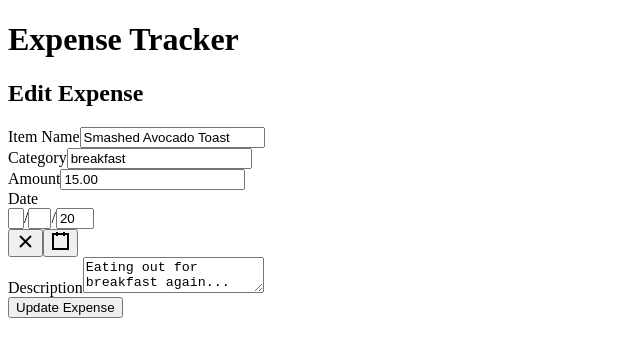
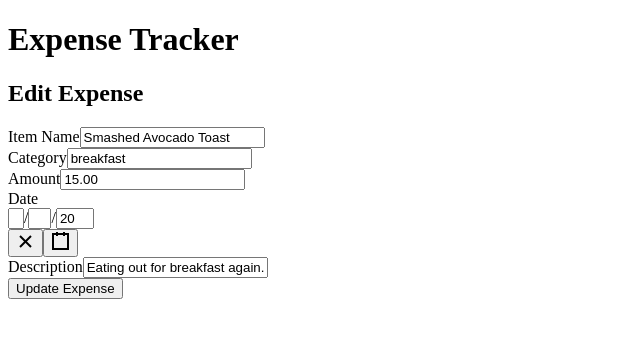
Before and after one commit to kshamseera/mern-expense-tracker-client, a React (Create React App) app: page /expenses/edit/1 in a window 1280 px wide. Shown: the top 356 px of the page, without its empty margins (0-640 px from the left). Built offline with nearby package versions, Linux system fonts and the light colour scheme.

Commit message:
removed toLocaleDateString in Expense
Co-Authored-By: shamsi<kurumbeths@gamil.com>

```diff
--- a/src/components/EditExpense.js
+++ b/src/components/EditExpense.js
@@ -16,7 +16,7 @@ const EditExpense = ({history, expense, updateExpense}) => {
         item: expense.item,
         category: expense.category ,
         amount: expense.amount,
-        date: expense.date.toLocaleDateString() ,
+        date: expense.date,
         notes: expense.notes
       })
     },[expense])
@@ -76,7 +76,7 @@ const EditExpense = ({history, expense, updateExpense}) => {
             </div>
             <div>
                <label>Description</label>
-               <textarea type ="text"  required name="notes"  value={formState.notes} onChange = {handleChange} />
+               <input type ="text" name="notes"  value={formState.notes} onChange = {handleChange} />
             </div>
             <div>
             <input type ="submit" value="Update Expense"></input>
--- a/src/components/NewExpense.js
+++ b/src/components/NewExpense.js
@@ -21,6 +21,7 @@ const NewExpense = ({history, addExpense, nextId}) => {
     }
 
     function handleDateChange(date) {
+        console.log(typeof date)
         setFormState({
             ...formState,
             date: date
@@ -71,7 +72,7 @@ const NewExpense = ({history, addExpense, nextId}) => {
             </div>
             <div>
                <label>Description</label>
-               <textarea type ="text"  required name="notes"  value={formState.notes} onChange = {handleChange} />
+               <input type ="text" name="notes"  value={formState.notes} onChange = {handleChange} />
             </div>
             <div>
             <input type ="submit" value="Add Expense"></input>
--- a/src/data/expense_data.js
+++ b/src/data/expense_data.js
@@ -40,7 +40,7 @@ export default [
         _id: 5	,
         item: "Pizza",
         amount: "15.00",
-        date: new Date("20120-06-05"),
+        date: new Date("2020-06-05"),
         category: "food",
         notes:
             "Friday night special dinner"
```
